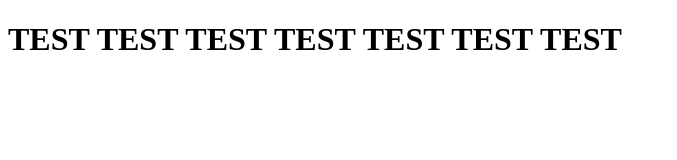
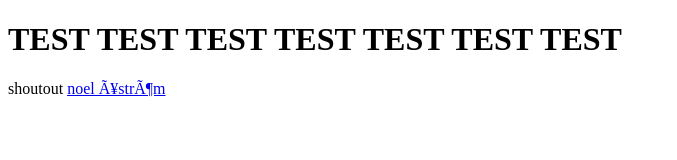
Before and after one commit to ffiedtm/ffiedtm.github.io, a plain HTML site: page index.html in a window 1280 px wide. Shown: the whole page, without its empty margins (0-677 px from the left). Drawn offline with Linux system fonts and the light colour scheme.

Commit message:
shoutout
noel åströ

```diff
--- a/index.html
+++ b/index.html
@@ -6,5 +6,6 @@
 	</head>
 	<body>
 		<h1>TEST TEST TEST TEST TEST TEST TEST</h1>
+		<p>shoutout <a href="https://noelastrom.se/tools/testsite/">noel åström</a></p>
 	</body>
 </html>
```
